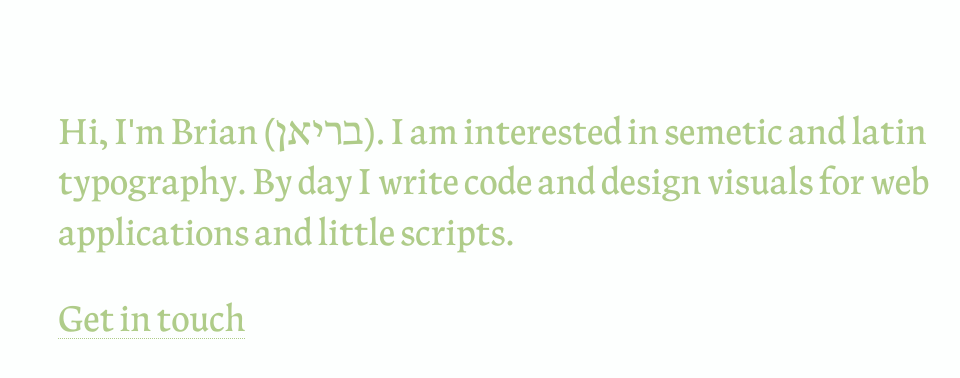
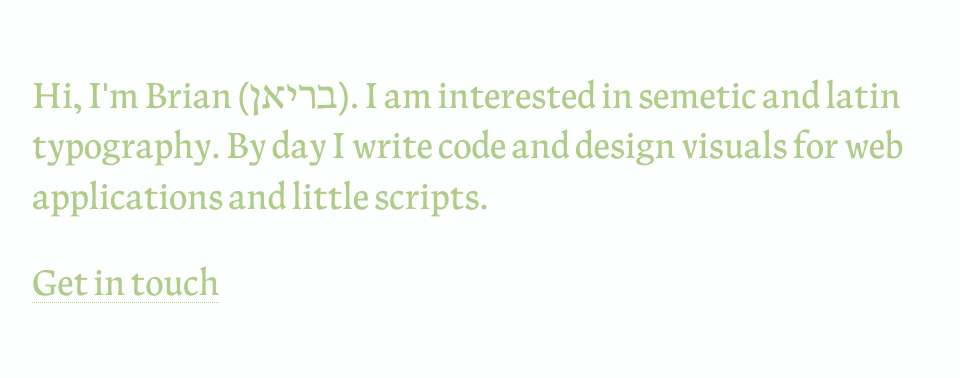
Before and after one commit to giles148/giles148.github.io, a plain HTML site: page index.html in a window 1280 px wide. Shown: the whole page, without its empty margins (86-1046 px from the left). Drawn offline with Linux system fonts and the light colour scheme.

Commit message:
Make width more reasonable

```diff
--- a/index.html
+++ b/index.html
@@ -6,9 +6,11 @@
         <style>
             body {
                 font: 36px/1.4 hemlockr, "helvetica neue", sans-serif;
-                margin: 3em 4em;
-                background: #FDFFFE;
-                color: #AFCC89;
+		padding: 1em 2em;
+		margin: 0 auto;
+		background: #FDFFFE;
+		color: #AFCC89;
+		max-width: 29em;
             }
             a {
                 text-decoration: inherit;
@@ -30,10 +32,9 @@
         </style>
     </head>
   <body>
-      <p>Hi, I'm Brian (בריאן).
+      <p> Hi, I'm Brian (בריאן).
 	  I am interested in semetic and latin typography.
-	  By day I write code and design visuals for web applications and little scripts.
-	  </p>
+	  By day I write code and design visuals for web applications and little scripts.</p>
       <p><a href=mailto:brian@zickzickzick.com>Get in touch</a></p>
   </body>
 </html>
```
